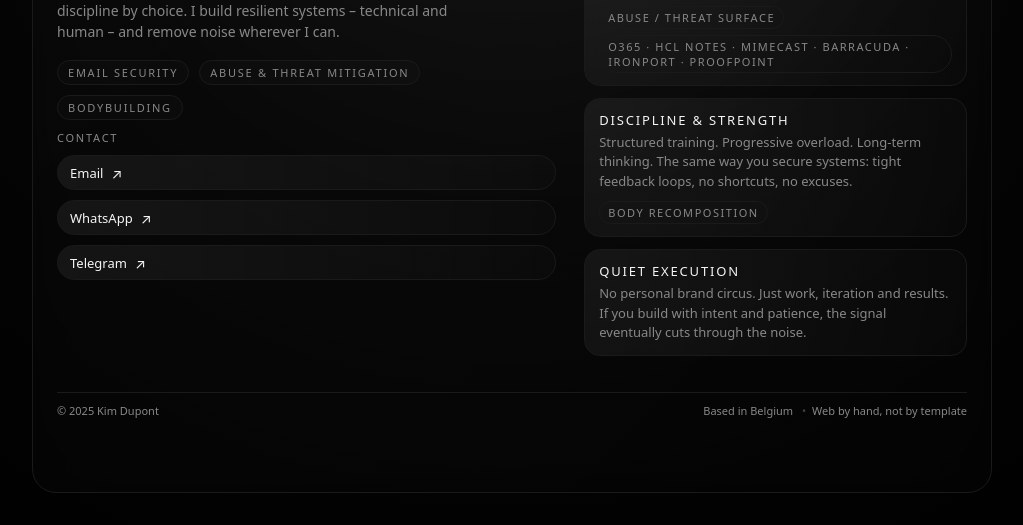
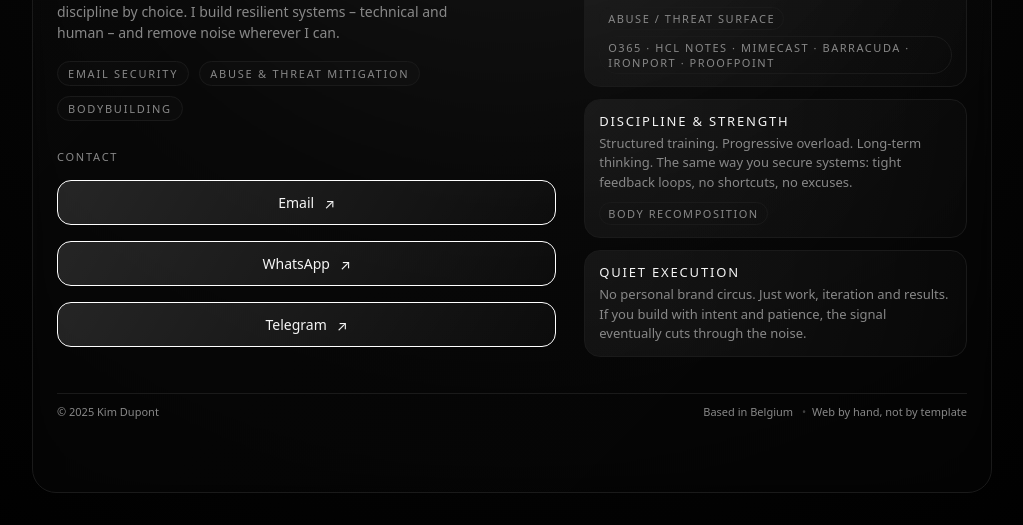
Before and after one commit to ProgrammerJim/kimdupont.com, a plain HTML site: page index.html in a window 1280 px wide. Shown: the part 275-800 px from the top of the page, without its empty margins (128-1151 px from the left). Drawn offline with Linux system fonts and the light colour scheme.

Commit message:
Update index.html

```diff
--- a/index.html
+++ b/index.html
@@ -208,8 +208,8 @@
 .contact {
   display: flex;
   flex-direction: column;
-      gap: 10px;
-      margin-top: 10px;
+  gap: 16px;              /* more space between buttons */
+  margin-top: 28px;       /* more separation from text above */
 }
 
 .contact-label {
@@ -219,17 +219,40 @@
   color: var(--muted);
 }
 
+/* upgraded button style */
 .contact-link {
   display: inline-flex;
   align-items: center;
-      gap: 8px;
-      font-size: 13px;
-      padding: 7px 12px;
-      border-radius: 999px;
-      border: 1px solid var(--border-subtle);
+  justify-content: center;                 /* center the text inside the pill */
+  gap: 10px;
+  font-size: 14px;
+  padding: 12px 20px;                      /* bigger click area */
+  border-radius: 14px;
+  border: 1px solid var(--accent);         /* stronger border */
   text-decoration: none;
   color: var(--fg);
-      background: linear-gradient(90deg, rgba(255,255,255,0.06), rgba(255,255,255,0.01));
+  background: linear-gradient(
+    120deg,
+    rgba(255,255,255,0.12),
+    rgba(255,255,255,0.02)
+  );
+  box-shadow: 0 0 0 rgba(0,0,0,0.6);
+  transition:
+    background 0.25s ease,
+    transform 0.2s ease,
+    box-shadow 0.3s ease,
+    border-color 0.25s ease;
+}
+
+.contact-link:hover {
+  background: linear-gradient(
+    120deg,
+    rgba(255,255,255,0.22),
+    rgba(255,255,255,0.06)
+  );
+  transform: translateY(-1px);
+  box-shadow: 0 0 18px rgba(255,255,255,0.18);
+  border-color: var(--fg);
 }
 
 .contact-link span.arrow {
@@ -324,6 +347,7 @@
     <a href="/" class="nav-link">Home</a>
     <a href="/about" class="nav-link">About</a>
     <a href="/work" class="nav-link">Work</a>
+    <hr style="border:none; border-top:1px solid var(--border-subtle); margin:28px 0 18px;">
     <a href="/contact" class="nav-link">Contact</a>
   </nav>
 </header>
```
Lines whose indentation alone changed are shown as unchanged.
